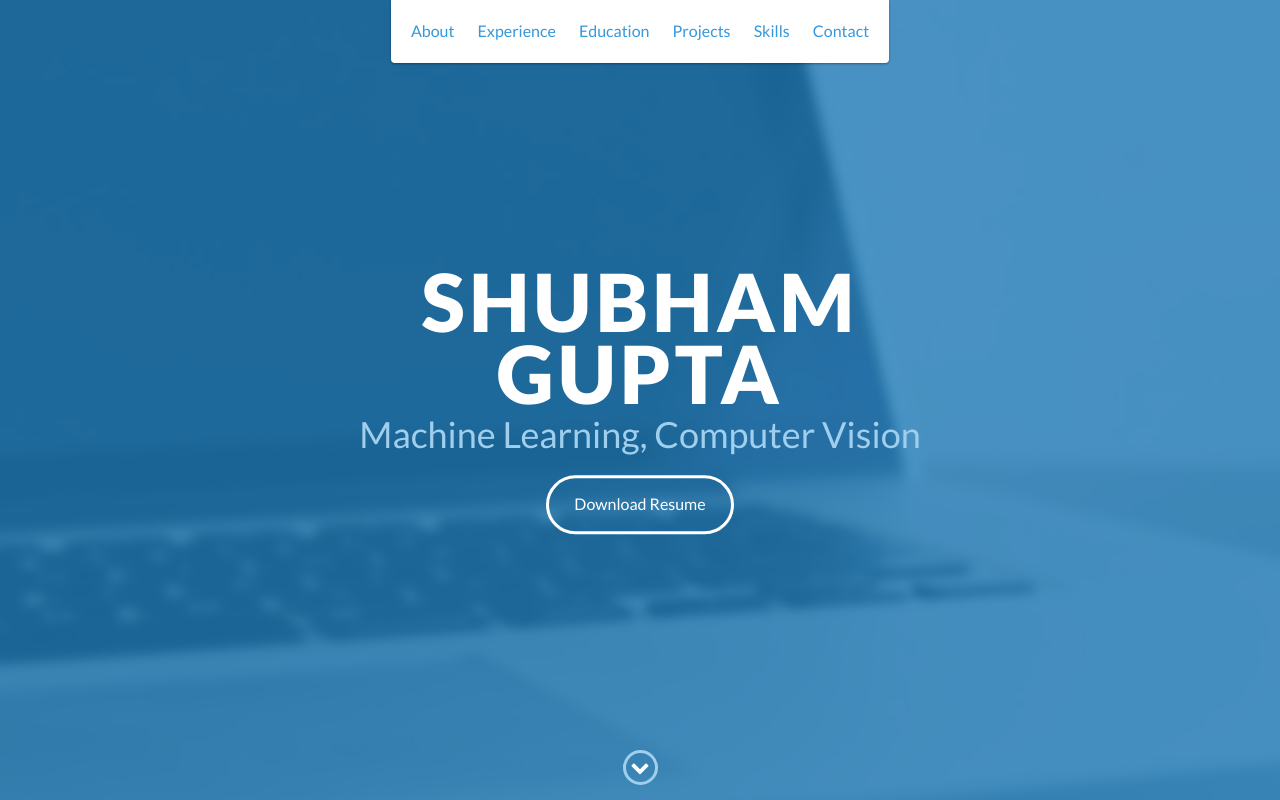
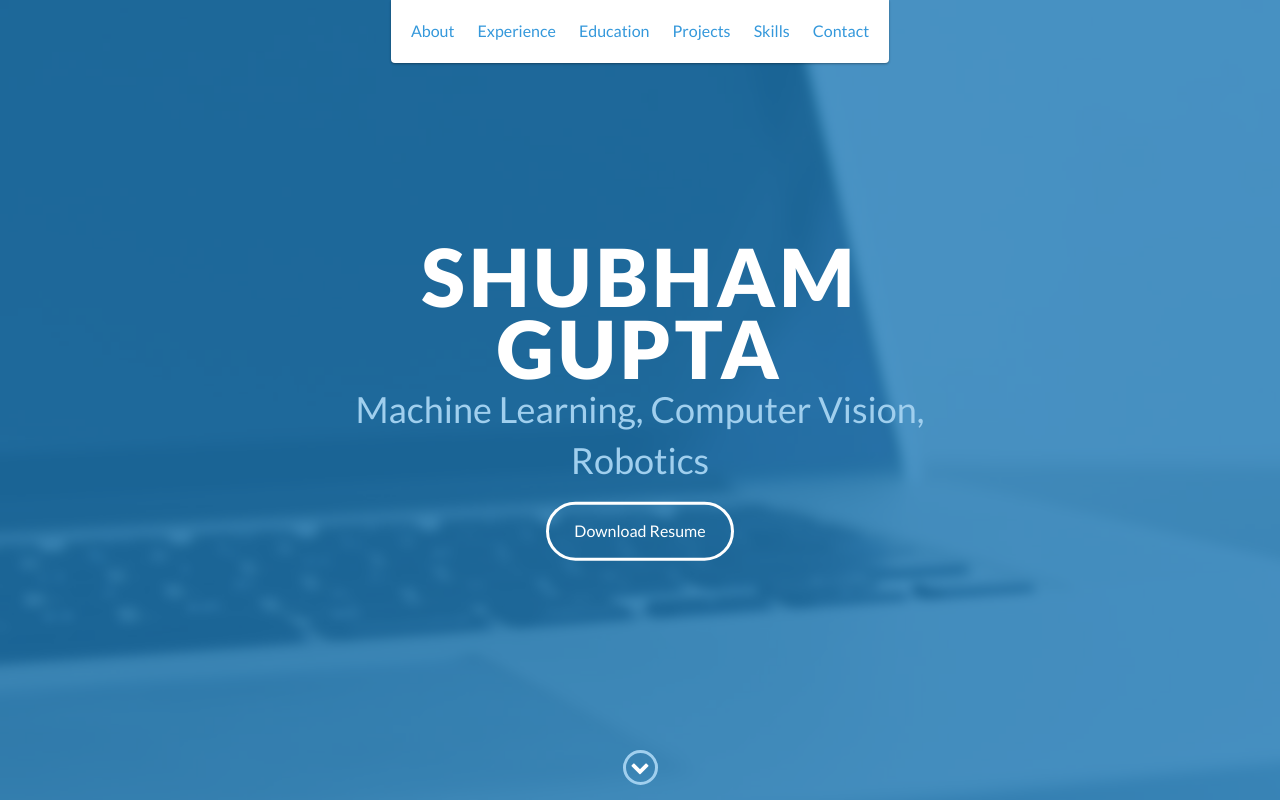
Before and after one commit to shubigupta/shubigupta.github.io, a website: page index.html in a window 1280 px wide. Shown: the top 800 px of the page. Drawn offline with nearby package versions, Linux system fonts and the light colour scheme.

Commit message:
Add Resume link

```diff
--- a/index.html
+++ b/index.html
@@ -49,8 +49,8 @@
     <div id="lead">
         <div id="lead-content">
             <h1>Shubham Gupta</h1>
-            <h2>Machine Learning, Computer Vision</h2>
-            <a href="#" class="btn-rounded-white">Download Resume</a>
+            <h2>Machine Learning, Computer Vision, Robotics</h2>
+            <a href="https://drive.google.com/file/d/1NnVrNvbuItFrP0Axny1YgVMi-qR9mRO1/view?usp=sharing" class="btn-rounded-white">Download Resume</a>
         </div>
         <!-- End #lead-content -->
 
```
Also changed, not shown: 1 other file.
